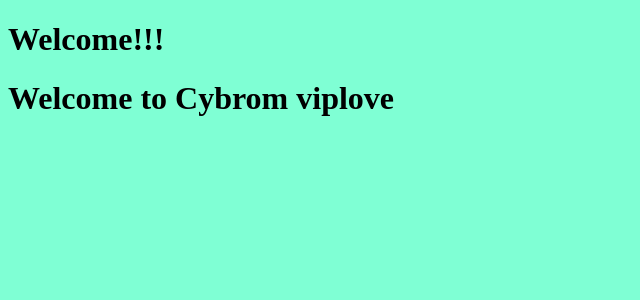
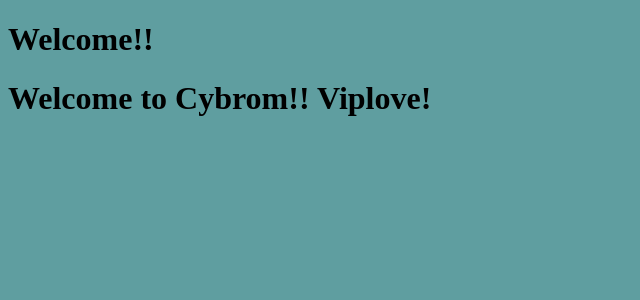
Before and after one commit to Viplovesana/React-js, a React (Vite) app: page / in a window 1280 px wide. Shown: the top 300 px of the page, without its empty margins (0-640 px from the left). Built offline with nearby package versions, Linux system fonts and the light colour scheme.

Commit message:
new commit

```diff
--- a/src/App.jsx
+++ b/src/App.jsx
@@ -3,6 +3,8 @@
 // import Home from "./pages/Home";
 // import About from "./pages/About";
 // import Contact from "./pages/Contact";
+
+
 
 // const App = () => {
 //   return (
@@ -995,14 +997,12 @@
 // export {mycontext}
 
 //.................................................................................................///
+import Cybrom from "./Cybrom";
 
-
-
-import Cybrom from "./Cybrom";
 const App=()=>{
   return(
     <>
-    <h1>Welcome!!!</h1>
+    <h1>Welcome!!</h1>
     <Cybrom/>
     </>
   )
--- a/src/Cybrom.jsx
+++ b/src/Cybrom.jsx
@@ -1,12 +1,13 @@
+import { mycontext } from "./usercontext";
+import { useContext } from "react";
 
 
-import { mycontext } from "./usercontext";
-import { useContext } from "react";
-const Cybrom =()=>{
-    const {name}=useContext(mycontext)
-    return (
+const Cybrom=()=>{
+    const {name}=useContext(mycontext);
+    return(
         <>
-        <h1>Welcome to Cybrom {name}</h1>
+        <h1>Welcome to Cybrom!! {name}</h1>
+
         </>
     )
 }
--- a/src/style.css
+++ b/src/style.css
@@ -1,7 +1,7 @@
 
 
 body{
-    background-color: aquamarine;
+    background-color:cadetblue;
 }
 
 .data{
--- a/src/usercontext.jsx
+++ b/src/usercontext.jsx
@@ -2,17 +2,16 @@ import { useState,createContext } from "react";
 
 const mycontext=createContext();
 
-
 const Usercontext=({children})=>{
-    const[name,setName]=useState("viplove")
+    const[name,setName]=useState("Viplove!");
     return(
         <>
         <mycontext.Provider value={{name}}>
-             {children}
+            {children}
         </mycontext.Provider>
 
         </>
     )
 }
 export default Usercontext;
-export {mycontext};
+export{mycontext};
```
Also changed, not shown: src/main.jsx (+5 -3 lines).
